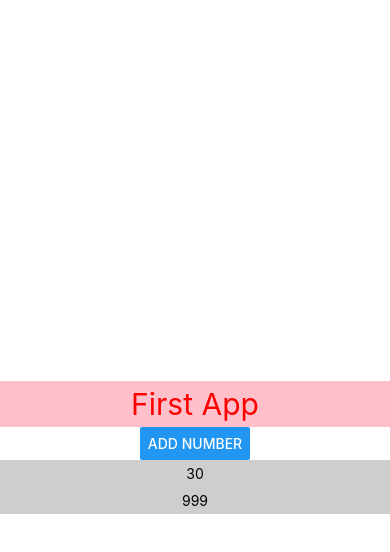
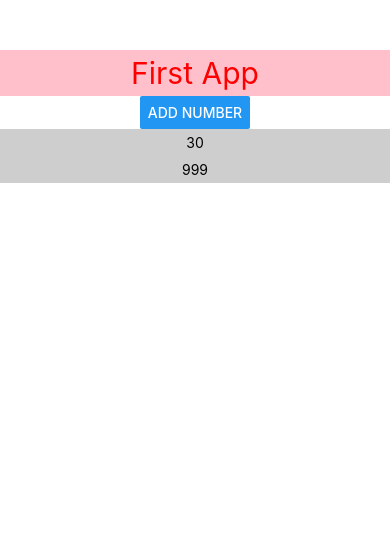
Before and after one commit to 56thfk/react_personal, a React Native app in the folder Expo/: screen / in a window 390 px wide. Shown: the top 552 px of the page. Built offline with nearby package versions, Linux system fonts and the light colour scheme.

Commit message:
ScrollView 추가

```diff
--- a/Expo/App.js
+++ b/Expo/App.js
@@ -1,8 +1,8 @@
 import { StatusBar } from 'expo-status-bar';
-import { StyleSheet, Text, View } from 'react-native';
+import { StyleSheet, ScrollView, View } from 'react-native';
 import { useState } from 'react';
 import PropsChild from './propsChild';
-import Header from './Components/Header'
+import Header from './Components/Header';
 import Generator from './Components/Generator';
 import NumList from './Components/Numlist';
 
@@ -37,7 +37,11 @@ export default function App() {
     <View style = {styles.mainView}>
       <Header name = {appName}/>
       <Generator add = {onAddRandomNum}></Generator>
-      <NumList num = {random} delete = {onNumDelete}></NumList>
+      <ScrollView style={{width: '100%'}}
+        //onContentSizeChange={(width, height)=>alert(height)}
+        bounces={true} >
+        <NumList num = {random} delete = {onNumDelete}></NumList>
+      </ScrollView>
     </View>
     /*
     <View>
```
